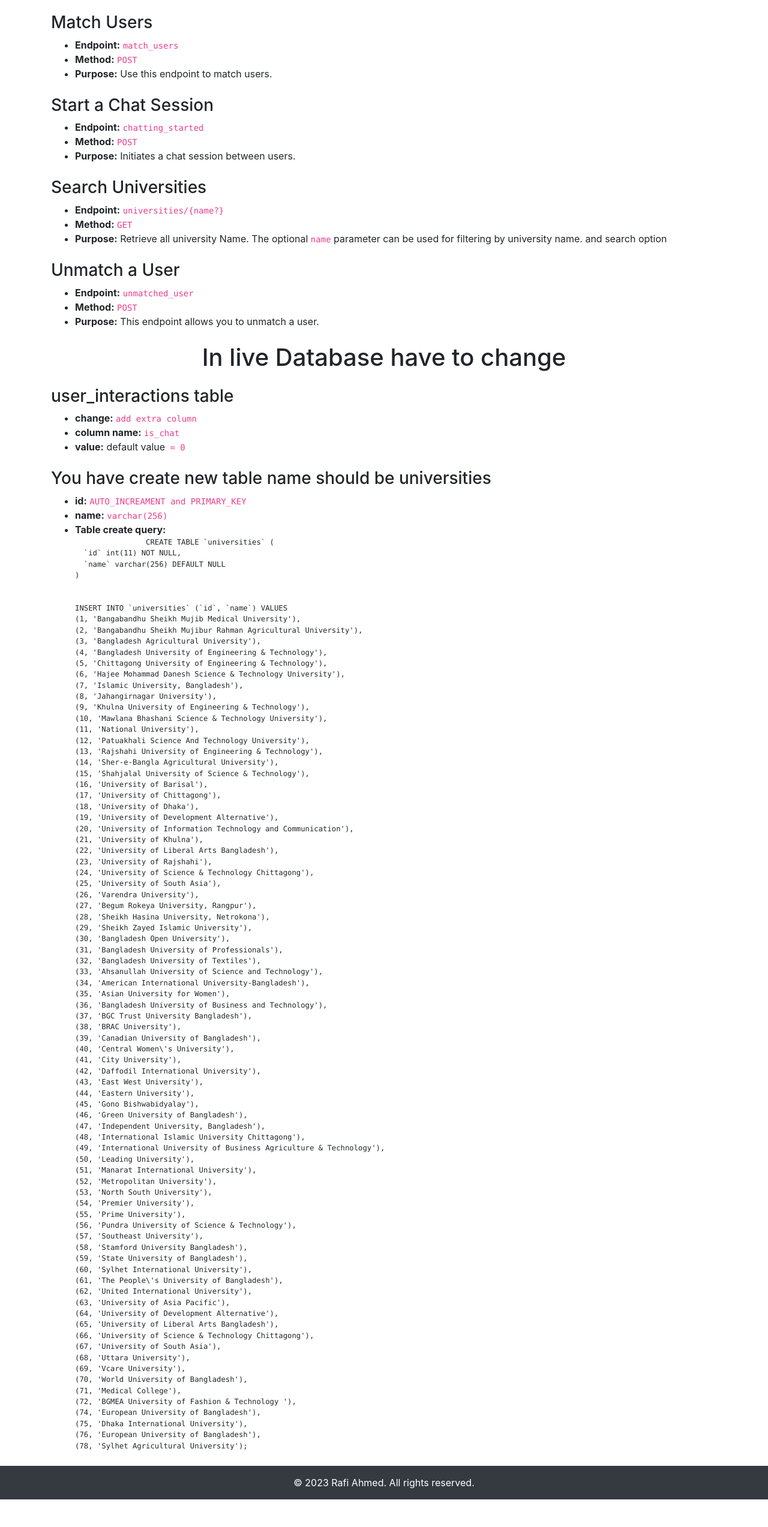
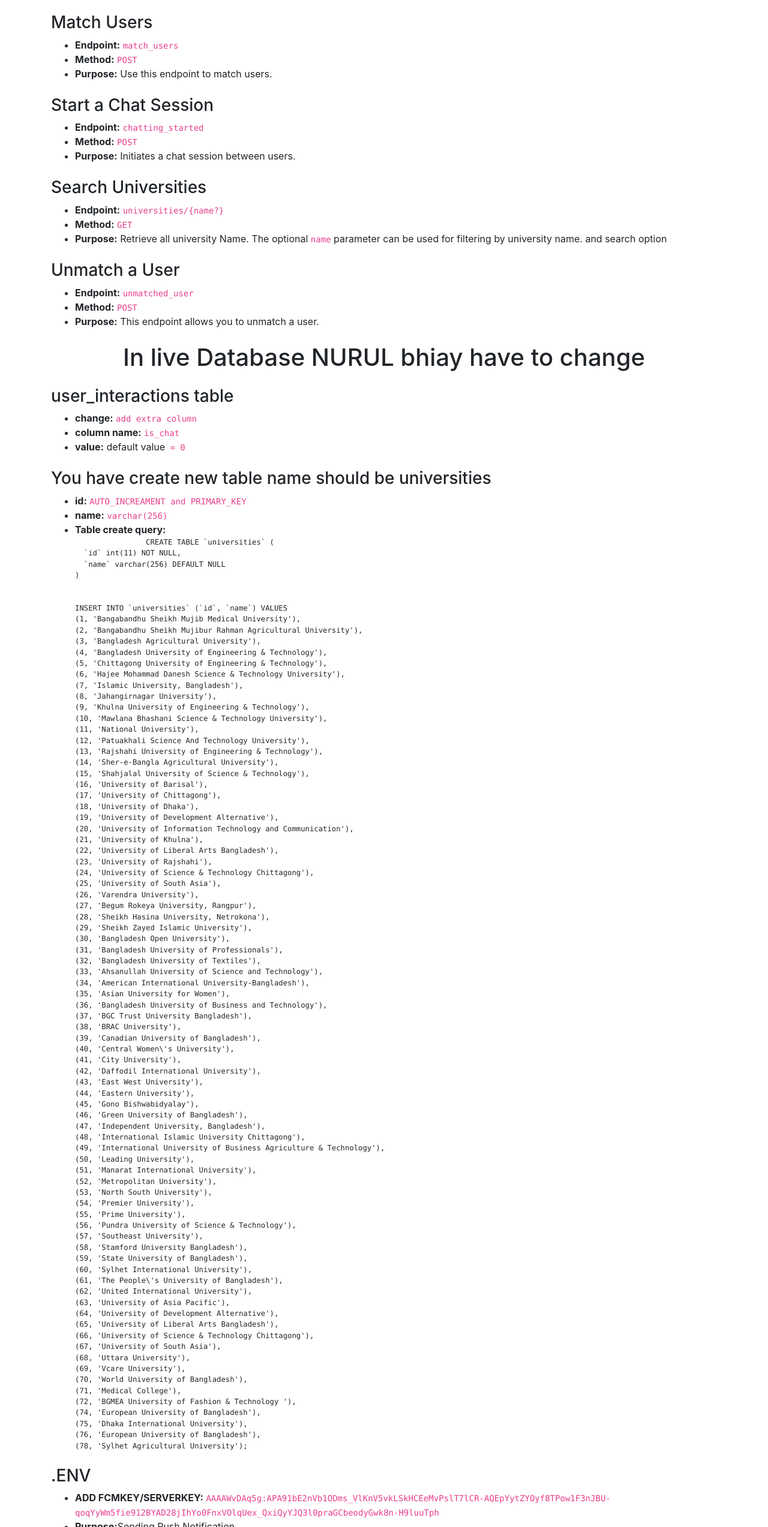
Before and after one commit to rafisgithub/api_doc_for_opi, a plain HTML site: page index.html in a window 1280 px wide. Shown: the part 254-2800 px from the top of the page at 60% size. Before the commit the page ends 2754 px from the top, so only its background shows below. Drawn offline with nearby package versions, Linux system fonts and the light colour scheme.

Commit message:
add some point

```diff
--- a/index.html
+++ b/index.html
@@ -87,7 +87,7 @@
             </ul>
         </div>
 
-        <h1 class="mt-4 text-center">In live Database have to change</h1>
+        <h1 class="mt-4 text-center">In live Database NURUL bhiay have to change</h1>
         <div class="mt-4">
             <h3>user_interactions table</h3>
             <ul>
@@ -191,6 +191,15 @@ INSERT INTO `universities` (`id`, `name`) VALUES
 
             </ul>
         </div>
+
+        <div class="mt-4">
+            <h3>.ENV</h3>
+            <ul>
+                <li><strong>ADD FCMKEY/SERVERKEY:</strong> <code>AAAAWvDAq5g:APA91bE2nVb1ODms_VlKnV5vkLSkHCEeMvPslT7lCR-AQEpYytZYOyf8TPow1F3nJBU-qoqYyWm5fie912BYAD28jIhYo0FnxVOlqUex_QxiQyYJQ3l0praGCbeodyGwk8n-H9luuTph</code></li>
+                <li><strong>Purpose:</strong>Sending Push Notification</li>
+            </ul>
+        </div>
+
     </div>
 
 
```
